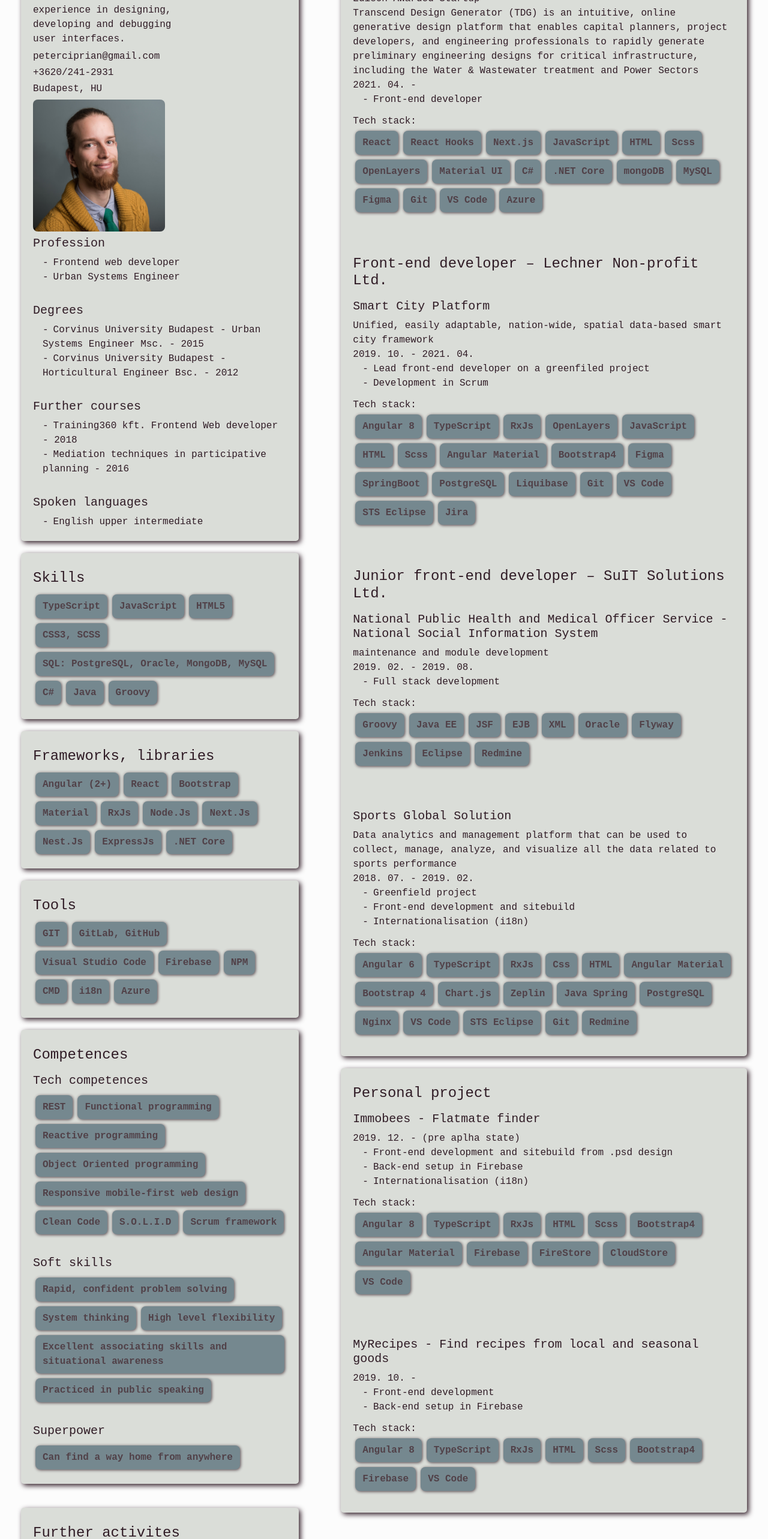
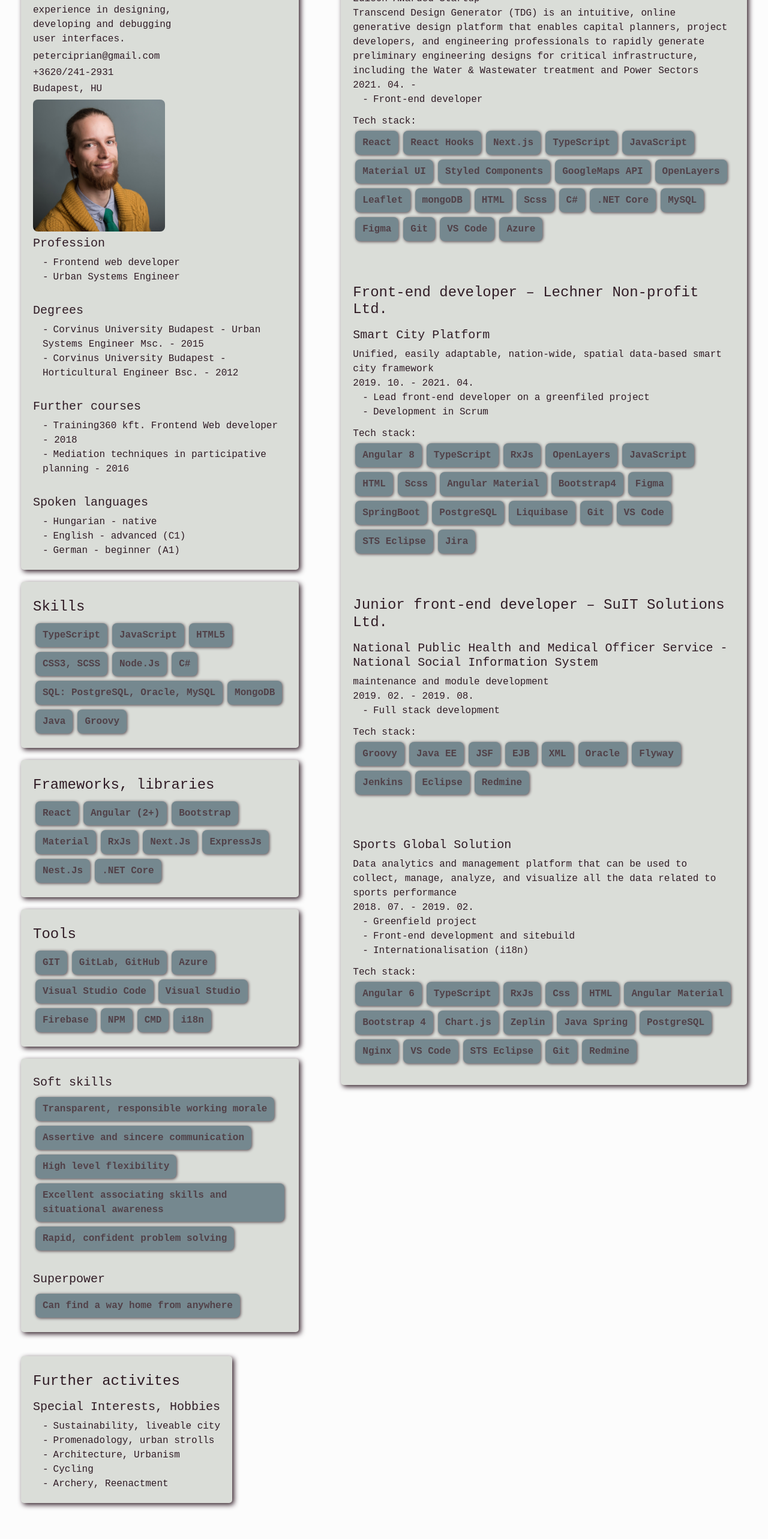
Before and after one commit to peterciprian/portfolio, an Angular app in the folder portfolio/: page /about in a window 1280 px wide. Shown: the part 234-2800 px from the top of the page at 60% size. After the commit the page ends 2760 px from the top, so only its background shows below. Built offline with nearby package versions, Linux system fonts and the light colour scheme.

Commit message:
actualize content - 2024.08.

```diff
--- a/portfolio/src/app/about/about.component.html
+++ b/portfolio/src/app/about/about.component.html
@@ -6,7 +6,7 @@
           <div class="description">
             <h4>Oláh Péter Ciprián</h4>
             <h5>Web / Front-end / Angular developer</h5>
-            <p>Enthusiastic frontend developer with 5 years experience in designing, developing and debugging user
+            <p>Enthusiastic frontend developer with 6+ years experience in designing, developing and debugging user
               interfaces.</p>
             <h6>peterciprian@gmail.com</h6>
             <h6>+3620/241-2931</h6>
@@ -36,7 +36,9 @@
         <br>
         <h5>Spoken languages</h5>
         <ul>
-          <li>English upper intermediate</li>
+          <li>Hungarian - native</li>
+          <li>English - advanced (C1)</li>
+          <li>German - beginner (A1)</li>
         </ul>
       </app-frame>
       <app-frame>
@@ -46,8 +48,10 @@
           <app-box>JavaScript</app-box>
           <app-box>HTML5</app-box>
           <app-box>CSS3, SCSS</app-box>
-          <app-box>SQL: PostgreSQL, Oracle, MongoDB, MySQL</app-box>
+          <app-box>Node.Js</app-box>
           <app-box>C#</app-box>
+          <app-box>SQL: PostgreSQL, Oracle, MySQL</app-box>
+          <app-box>MongoDB</app-box>
           <app-box>Java</app-box>
           <app-box>Groovy</app-box>
         </div>
@@ -55,15 +59,14 @@
       <app-frame>
         <h4>Frameworks, libraries</h4>
         <div class="stack-container">
+          <app-box>React</app-box>
           <app-box>Angular (2+)</app-box>
-          <app-box>React</app-box>
           <app-box>Bootstrap</app-box>
           <app-box>Material</app-box>
           <app-box>RxJs</app-box>
-          <app-box>Node.Js</app-box>
           <app-box>Next.Js</app-box>
+          <app-box>ExpressJs</app-box>
           <app-box>Nest.Js</app-box>
-          <app-box>ExpressJs</app-box>
           <app-box>.NET Core</app-box>
         </div>
       </app-frame>
@@ -72,16 +75,17 @@
         <div class="stack-container">
           <app-box>GIT</app-box>
           <app-box>GitLab, GitHub</app-box>
+          <app-box>Azure</app-box>
           <app-box>Visual Studio Code</app-box>
+          <app-box>Visual Studio</app-box>
           <app-box>Firebase</app-box>
           <app-box>NPM</app-box>
           <app-box>CMD</app-box>
           <app-box>i18n</app-box>
-          <app-box>Azure</app-box>
         </div>
       </app-frame>
       <app-frame>
-        <h4>Competences</h4>
+        <!-- <h4>Competences</h4>
         <h5>Tech competences</h5>
         <div class="stack-container">
           <app-box>REST</app-box>
@@ -93,14 +97,16 @@
           <app-box>S.O.L.I.D</app-box>
           <app-box>Scrum framework</app-box>
         </div>
-        <br>
+        <br> -->
         <h5>Soft skills</h5>
         <div class="stack-container">
-          <app-box>Rapid, confident problem solving</app-box>
-          <app-box>System thinking</app-box>
+          <app-box>Transparent, responsible working morale</app-box>
+          <app-box>Assertive and sincere communication</app-box>
           <app-box>High level flexibility</app-box>
           <app-box>Excellent associating skills and situational awareness</app-box>
-          <app-box>Practiced in public speaking</app-box>
+          <app-box>Rapid, confident problem solving</app-box>
+          <!-- <app-box>System thinking</app-box> -->
+          <!-- <app-box>Practiced in public speaking</app-box> -->
         </div>
         <br>
         <h5>Superpower</h5>
@@ -124,15 +130,15 @@
         </div>
         <br> -->
         <div>
-          <h5>Interests</h5>
+          <h5>Special Interests, Hobbies</h5>
           <ul>
             <li>Sustainability, liveable city</li>
             <li>Promenadology, urban strolls</li>
             <li>Architecture, Urbanism</li>
             <li>Cycling</li>
-            <li>Archery</li>
+            <li>Archery, Reenactment</li>
           </ul>
-        </div>
+        </div><!--
         <br>
         <div>
           <h5>Prizes, Competitions, Awards as Urban Designer</h5>
@@ -147,7 +153,7 @@
             <li>VII. Hugarian Garden Design Competition Student 3rd place 2015</li>
             <li>V. Hugarian Garden Design Competition Student 2nd place award 2013</li>
           </ul>
-        </div>
+        </div> -->
       </app-frame>
     </div>
     <div class="experience col-lg-7 col-md-12">
@@ -169,14 +175,18 @@
             <app-box>React</app-box>
             <app-box>React Hooks</app-box>
             <app-box>Next.js</app-box>
+            <app-box>TypeScript</app-box>
             <app-box>JavaScript</app-box>
+            <app-box>Material UI</app-box>
+            <app-box>Styled Components</app-box>
+            <app-box>GoogleMaps API</app-box>
+            <app-box>OpenLayers</app-box>
+            <app-box>Leaflet</app-box>
+            <app-box>mongoDB</app-box>
             <app-box>HTML</app-box>
             <app-box>Scss</app-box>
-            <app-box>OpenLayers</app-box>
-            <app-box>Material UI</app-box>
             <app-box>C#</app-box>
             <app-box>.NET Core</app-box>
-            <app-box>mongoDB</app-box>
             <app-box>MySQL</app-box>
             <app-box>Figma</app-box>
             <app-box>Git</app-box>
@@ -280,7 +290,7 @@
         </div>
       </app-frame>
 
-      <app-frame>
+      <!-- <app-frame>
         <h4>Personal project</h4>
         <h5> Immobees - Flatmate finder</h5>
         <ul>
@@ -326,7 +336,7 @@
             <app-box>VS Code</app-box>
           </div>
         </div>
-      </app-frame>
+      </app-frame> -->
     </div>
   </div>
 </div>
```
Also changed, not shown: 2 other files (tests, documents, lock files or other folders).
